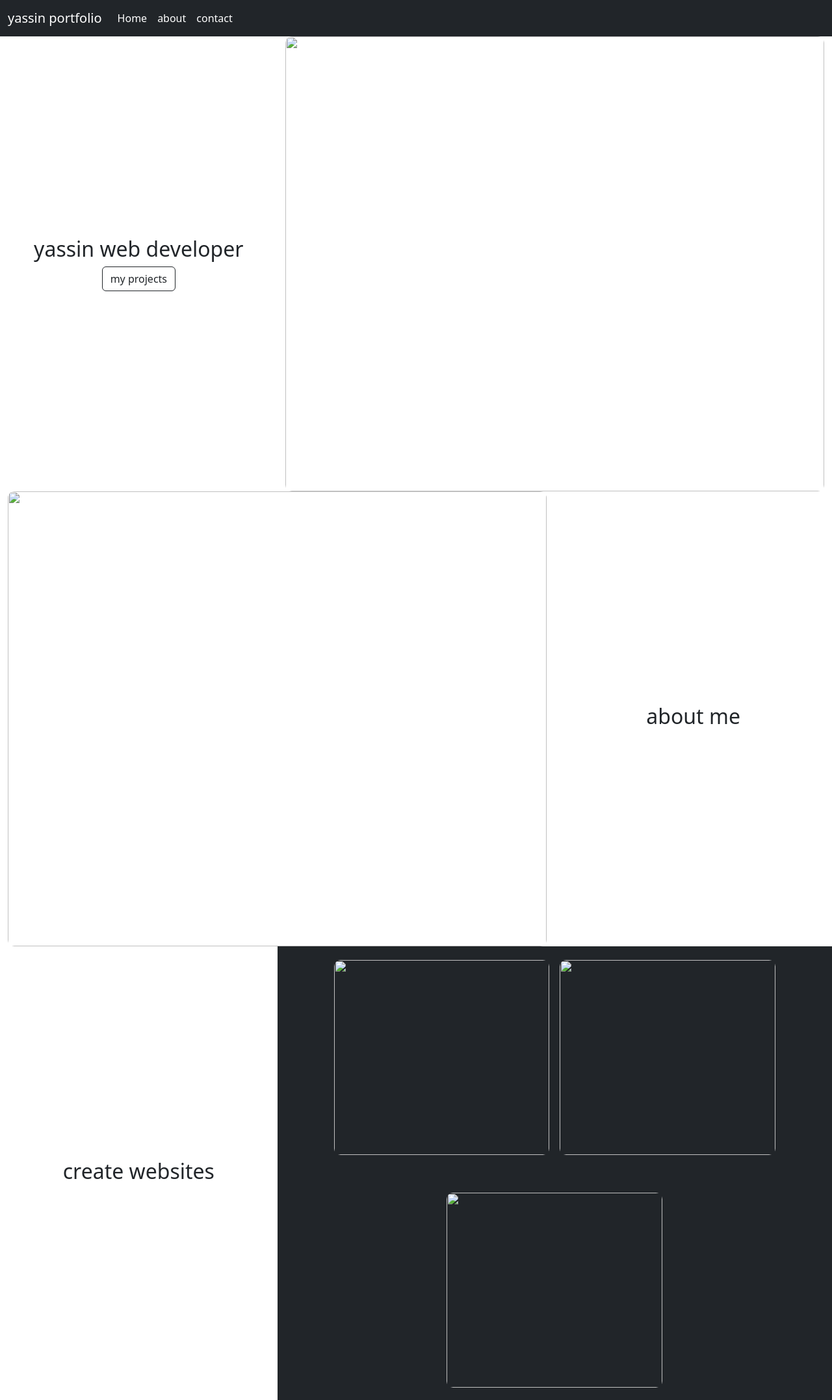
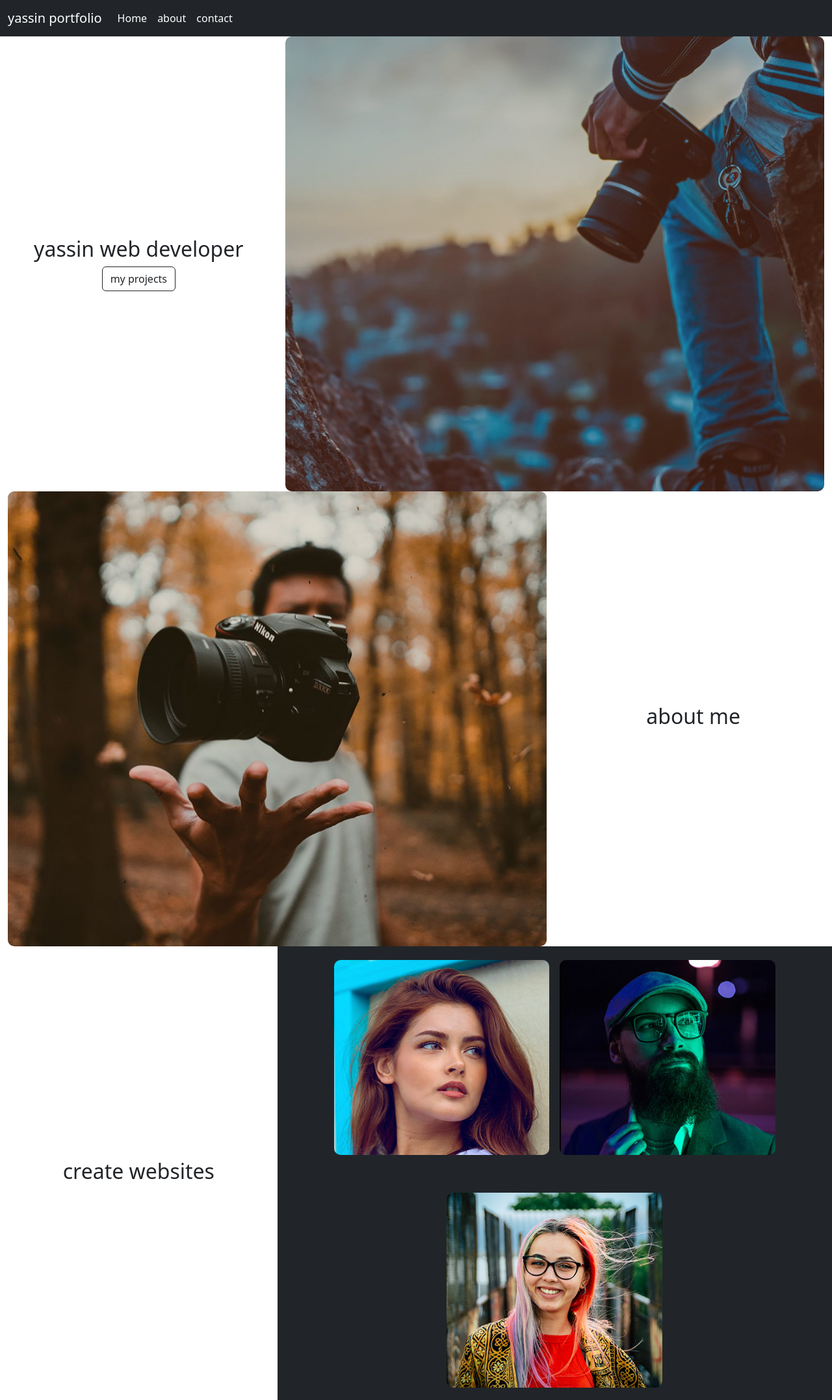
Before and after one commit to Yassin2014/portfolio, a plain HTML site: page index.html in a window 1280 px wide. Shown: the top 2154 px of the page at 65% size. Drawn offline with Linux system fonts and the light colour scheme; files that its build step writes are made by us from their sources; the site is published under a folder, as on GitHub Pages, so addresses that start at the root find nothing; grey boxes are pictures that could not be loaded.

Commit message:
first commit

```diff
--- a/index.html
+++ b/index.html
@@ -1,8 +1,8 @@
 <!DOCTYPE html>
 <html lang="en">
 <head>
-    <link rel="stylesheet" href="assets/style.css">
-    <link rel="stylesheet" href="giassets/bootstrap.min.css">
+    <link rel="stylesheet" href="asgsets/style.css">
+    <link rel="stylesheet" href="assets/bootstrap.min.css">
     <meta charset="UTF-8">
     <meta name="viewport" content="width=device-width, initial-scale=1.0">
     <title>yassin portfolio</title>
@@ -36,39 +36,19 @@
 <h2 class="">yassin web developer</h2>
 <button class="btn btn-outline-dark">my projects</button>
         </div>
-        <div class="col-12 col-md-8 child order-1 order-md-2 "><img src="/assets/WhatsApp Image 2025-01-27 at 18.06.09_eee50057.jpg" alt="">
+        <div class="col-12 col-md-8 child order-1 order-md-2 "><img src="assets/WhatsApp Image 2025-01-27 at 18.06.09_eee50057.jpg" alt="">
         </div>
       </div>
       <div class="about-section row p-0 m-0 ">
         <div class="col-12 col-md-8 child d-flex justify-content-center align-items-center flex-column order-2 order-md-1">
-          <img src="/assets/WhatsApp Image 2025-02-03 at 18.14.16_ecf0581a.jpg" alt="">
+          <img src="assets/WhatsApp Image 2025-02-03 at 18.14.16_ecf0581a.jpg" alt="">
         </div>
 <div class="col-12 col-md-4 child d-flex justify-content-center align-items-center flex-column order-2 order-md-1">
   <h2>about me</h2>
 
 </div>
       </div>
-      <!-- <div class="row p-0 m-0 justify-content-center container mx-auto">
-        <div class="col-12 col-md-4 aboutparent row justify-content-between gap-4">
-    <div class="col-12">
-    <img src="/assets/3.jpg" alt="">
-    </div>
-    <div class="col-12">
-    <img src="/assets/second photo.jpg" alt="">
-    </div>
-        </div>
-        <div class="col-12 col-md-4 aboutparent">
-    <img src="/assets/firstphoto.jpg" alt="">
-        </div>
-        <div class="col-12 col-md-4 aboutparent justify-content-between gap-4 row">
-          <div class="col-12">
-    <img src="/assets/4.jpg" alt="">
-          </div>
-          <div class="col-12">
-          <img src="/assets/5.jpg" alt="">
-          </div>
-        </div>
-      </div> -->
+
       <div>
         <div class="row p-0 m-0">
           <div class="col-12 col-md-4 child d-flex justify-content-center align-items-center flex-column order-2 order-md-1">
@@ -76,13 +56,13 @@
           </div>
           <div class="col-12 col-md-8 child order-1 order-md-2 d-flex justify-content-center align-items-center flex-wrap bg-dark gap-3">
             <div class="grandchild">
-              <img src="/assets/team1.jpg" alt="">
+              <img src="assets/team1.jpg" alt="">
             </div>
             <div class="grandchild">
-              <img src="/assets/team2.jpg" alt="">
+              <img src="assets/team2.jpg" alt="">
             </div>
             <div class="grandchild">
-              <img src="/assets/team3.jpg" alt="">
+              <img src="assets/team3.jpg" alt="">
             </div>
           </div>
         </div>
@@ -98,6 +78,6 @@
           <p class="text-white">sarhanyassin03"gmail.com</p>
         </div>
       </div>
-    <script src="/assets/bootstrap.min.js"></script>
+    <script src="assets/bootstrap.min.js"></script>
 </body>
 </html>
```
